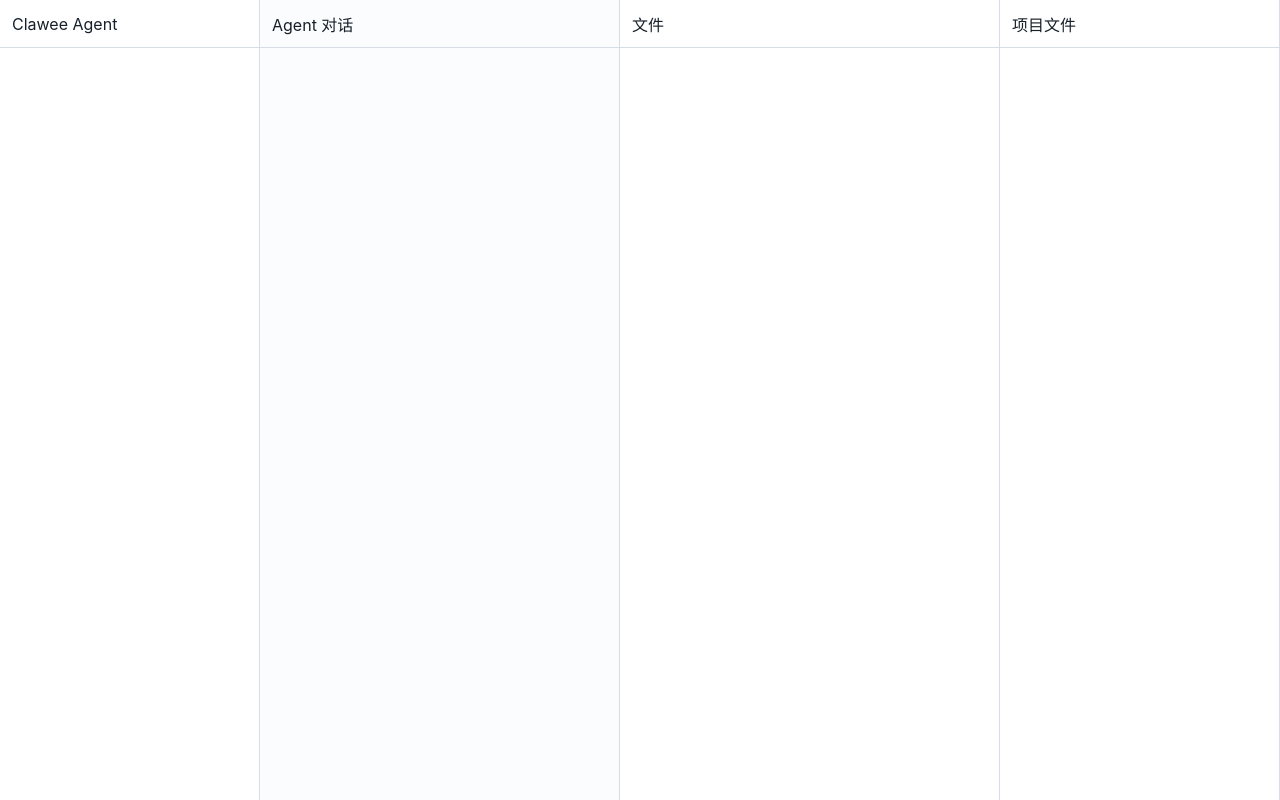
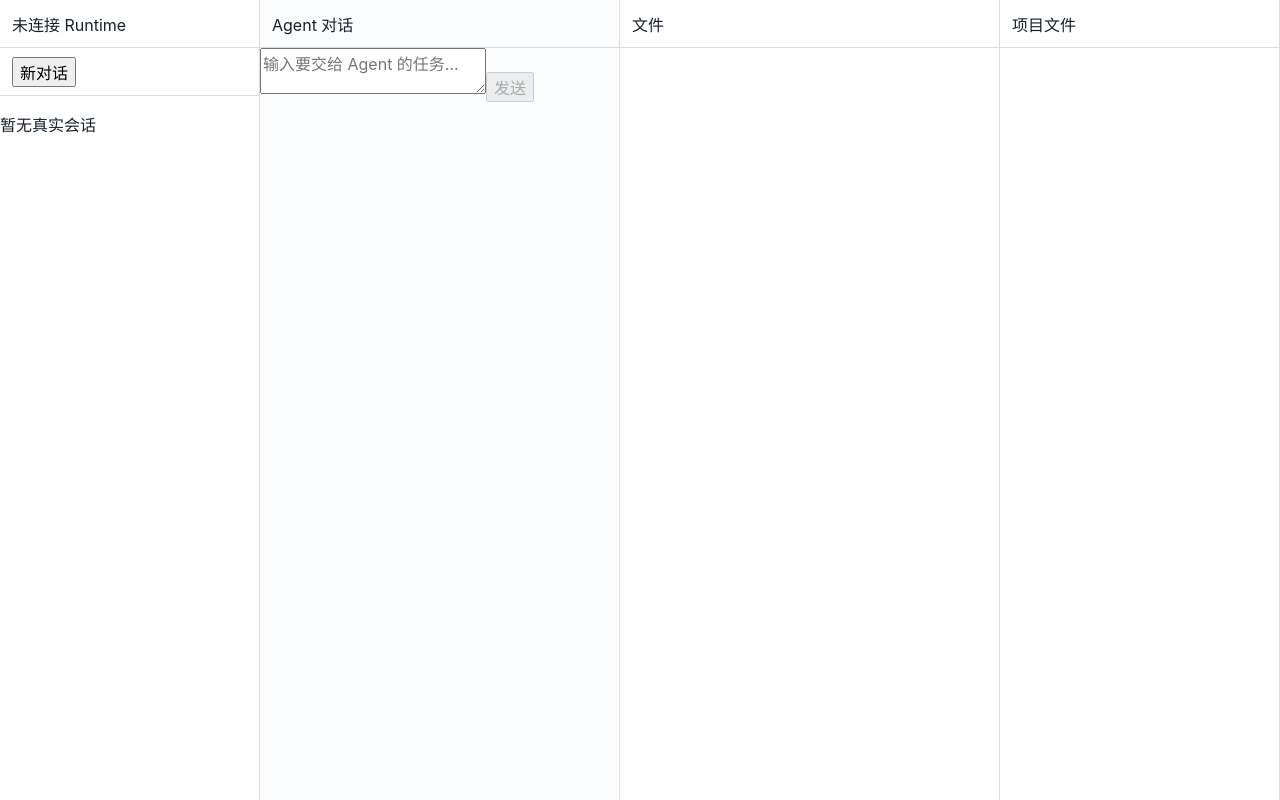
Before and after one commit to krillinai/OpenCreator, a React (Vite) app in the folder apps/web/: page / in a window 1280 px wide. Built offline with nearby package versions, Linux system fonts and the light colour scheme.

Commit message:
feat: add connection threads and composer ui

```diff
--- a/apps/web/src/app/App.tsx
+++ b/apps/web/src/app/App.tsx
@@ -1,10 +1,23 @@
 import { WorkbenchLayout } from '../components/layout/WorkbenchLayout.js';
+import { ConnectionPanel } from '../features/connection/ConnectionPanel.js';
+import { Composer } from '../features/runs/Composer.js';
+import { ThreadList } from '../features/threads/ThreadList.js';
 
 export function App() {
   return (
     <WorkbenchLayout
-      sidebar={<div className="panel-header">Clawee Agent</div>}
-      timeline={<div className="panel-header">Agent 对话</div>}
+      sidebar={
+        <>
+          <ConnectionPanel status="disconnected" />
+          <ThreadList threads={[]} onSelect={() => {}} onNewThread={() => {}} />
+        </>
+      }
+      timeline={
+        <>
+          <div className="panel-header">Agent 对话</div>
+          <Composer onSubmit={() => {}} />
+        </>
+      }
       rightPanel={<div className="panel-header">文件</div>}
       fileTree={<div className="panel-header">项目文件</div>}
     />
--- /dev/null
+++ b/apps/web/src/features/connection/ConnectionPanel.tsx
@@ -0,0 +1,19 @@
+import type { CodexStatusResponse } from '@clawee/protocol';
+
+export function ConnectionPanel(props: {
+  status: 'connected' | 'disconnected' | 'invalid_token';
+  codexStatus?: CodexStatusResponse;
+}) {
+  const text =
+    props.status === 'connected'
+      ? `已连接 ${props.codexStatus?.codexVersion ?? 'unknown'}`
+      : props.status === 'invalid_token'
+        ? 'Token 无效'
+        : '未连接 Runtime';
+
+  return (
+    <div className="panel-header" aria-label="Runtime 连接状态">
+      <span>{text}</span>
+    </div>
+  );
+}
--- /dev/null
+++ b/apps/web/src/features/runs/Composer.tsx
@@ -0,0 +1,30 @@
+import { useState } from 'react';
+
+export function Composer(props: { disabled?: boolean; onSubmit(prompt: string): void }) {
+  const [prompt, setPrompt] = useState('');
+
+  return (
+    <form
+      className="composer"
+      onSubmit={(event) => {
+        event.preventDefault();
+        if (props.disabled) return;
+        const trimmed = prompt.trim();
+        if (trimmed.length === 0) return;
+        props.onSubmit(trimmed);
+        setPrompt('');
+      }}
+    >
+      <textarea
+        aria-label="输入任务"
+        value={prompt}
+        disabled={props.disabled}
+        onChange={(event) => setPrompt(event.target.value)}
+        placeholder={props.disabled ? '当前会话有任务运行中' : '输入要交给 Agent 的任务...'}
+      />
+      <button type="submit" disabled={props.disabled || prompt.trim().length === 0}>
+        发送
+      </button>
+    </form>
+  );
+}
--- /dev/null
+++ b/apps/web/src/features/threads/ThreadList.tsx
@@ -0,0 +1,38 @@
+import type { ThreadResponse } from '@clawee/protocol';
+
+export function ThreadList(props: {
+  threads: ThreadResponse[];
+  selectedThreadId?: string;
+  onSelect(threadId: string): void;
+  onNewThread(): void;
+}) {
+  return (
+    <div>
+      <div className="panel-header">
+        <button type="button" onClick={props.onNewThread}>
+          新对话
+        </button>
+      </div>
+      <div className="panel-scroll">
+        {props.threads.length === 0 ? (
+          <p className="empty-state">暂无真实会话</p>
+        ) : (
+          props.threads.map((thread) => (
+            <button
+              key={thread.id}
+              type="button"
+              className="session-row"
+              aria-current={thread.id === props.selectedThreadId}
+              onClick={() => props.onSelect(thread.id)}
+            >
+              <strong>{thread.title ?? thread.id}</strong>
+              <span>
+                {thread.profile} · {thread.sandbox}
+              </span>
+            </button>
+          ))
+        )}
+      </div>
+    </div>
+  );
+}
```
Also changed, not shown: 1 other file (tests, documents, lock files or other folders).
